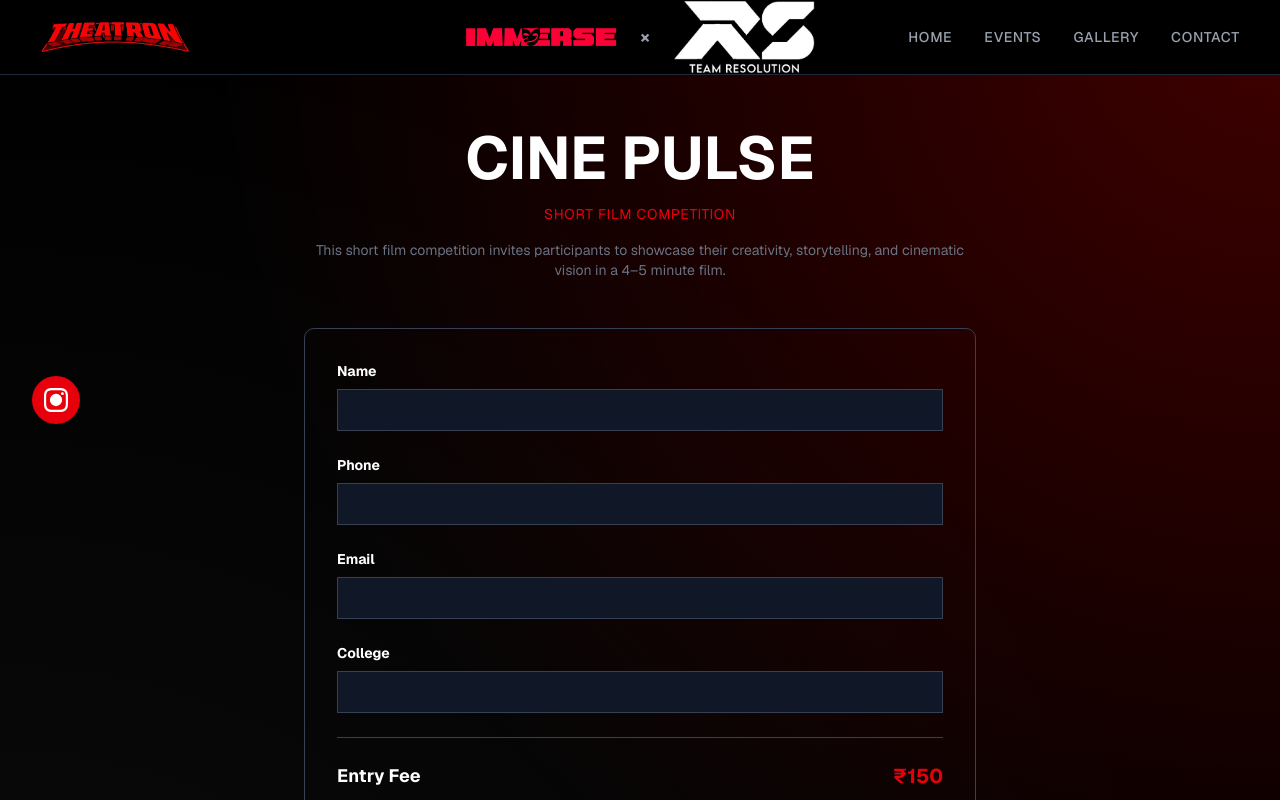
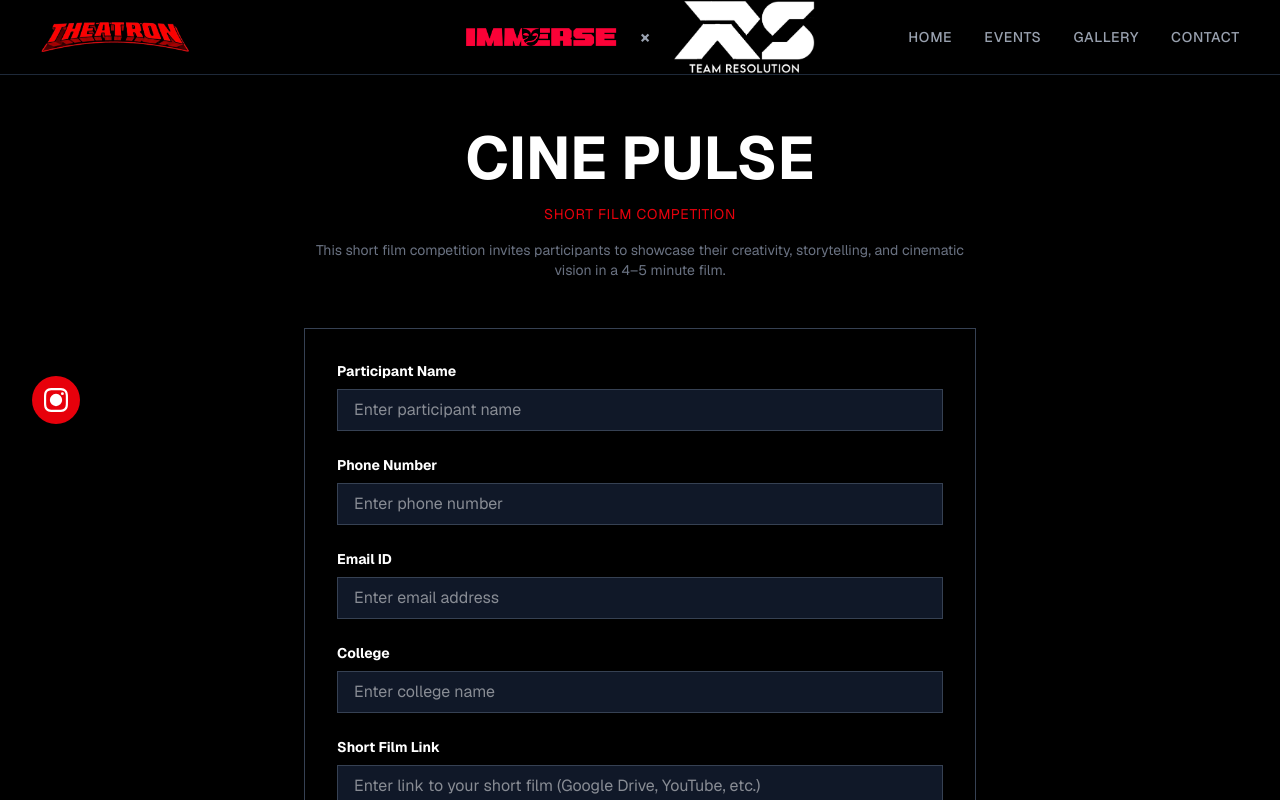
Before and after one commit to Club-Asymmetric/Theatron_Frontend, a Next.js app: page /registration/cineplus in a window 1280 px wide. Shown: the top 800 px of the page. Built offline with nearby package versions, Linux system fonts and the light colour scheme.

Commit message:
Cine pulse registration form fixed!

```diff
--- a/src/app/registration/cineplus/page.jsx
+++ b/src/app/registration/cineplus/page.jsx
@@ -5,83 +5,150 @@ import Footer from "@/components/footer"
 import { useState } from "react"
 
 export default function CinePulseRegistration() {
-  const [formData, setFormData] = useState({ name: "", phone: "", email: "", college: "" })
+  const [formData, setFormData] = useState({
+    name: "",
+    phone: "",
+    email: "",
+    college: "",
+    short_film_link: ""
+  })
   const [isSubmitting, setIsSubmitting] = useState(false)
-  const [errorMsg, setErrorMsg] = useState(null)
+  const [submitStatus, setSubmitStatus] = useState(null)
 
-  const handleInputChange = (e) => setFormData({ ...formData, [e.target.name]: e.target.value })
+  const handleInputChange = (e) => {
+    setFormData({
+      ...formData,
+      [e.target.name]: e.target.value
+    })
+  }
 
-  const handlePayment = async (e) => {
+  const handleSubmit = async (e) => {
     e.preventDefault()
     setIsSubmitting(true)
-    setErrorMsg(null)
+    setSubmitStatus(null)
 
     try {
-      // Redirect to GitHub Pages payment handler with event details
-      const params = new URLSearchParams({
-        event: "CinePlus",
-        name: formData.name,
-        phone: formData.phone,
-        email: formData.email,
-        college: formData.college,
-        amount: 150,
-        currency: "INR",
-        receipt: `cinepulse_${Date.now()}`,
-        redirect: "https://theatron-nu.vercel.app/success"
-      }).toString()
+      const response = await fetch(`${process.env.NEXT_PUBLIC_API_BASE_URL}/register/solo/cine-pulse`, {
+        method: 'POST',
+        headers: {
+          'Content-Type': 'application/json',
+        },
+        body: JSON.stringify(formData),
+      })
 
-      window.location.href = `https://farhansohail07.github.io/Project-/payment.html?${params}`
-    } catch (err) {
-      console.error(err)
-      setErrorMsg("Something went wrong while starting payment.")
+      if (response.ok) {
+        setSubmitStatus('success')
+        setFormData({ name: "", phone: "", email: "", college: "", short_film_link: "" })
+      } else {
+        setSubmitStatus('error')
+      }
+    } catch (error) {
+      console.error('Error submitting form:', error)
+      setSubmitStatus('error')
     } finally {
       setIsSubmitting(false)
     }
   }
-
   return (
-    <main className="bg-black text-white min-h-screen relative">
-      <div className="absolute inset-0 bg-[radial-gradient(circle_at_top_right,rgba(255,0,0,0.25),transparent_60%)] pointer-events-none"></div>
-      <div className="absolute inset-0 bg-[radial-gradient(circle_at_bottom_left,rgba(255,255,255,0.05),transparent_70%)] pointer-events-none"></div>
-
+    <main className="bg-black text-white min-h-screen">
       <Navigation />
       <Sidebar />
 
-      <section className="pt-32 pb-20 px-8 relative">
+      {/* Registration Section */}
+      <section className="pt-32 pb-20 px-8">
         <div className="max-w-2xl mx-auto">
           <div className="text-center mb-12">
             <h1 className="text-6xl font-bold mb-4">CINE PULSE</h1>
             <p className="text-red-600 text-sm tracking-wider mb-4">SHORT FILM COMPETITION</p>
-            <p className="text-gray-500 text-sm">
-              This short film competition invites participants to showcase their creativity, storytelling, and cinematic vision in a 4–5 minute film.
-            </p>
+            <p className="text-gray-500 text-sm">This short film competition invites participants to showcase their creativity, storytelling, and cinematic vision in a 4–5 minute film.</p>
           </div>
 
-          <div className="border border-gray-700 p-8 rounded-lg">
-            {errorMsg && (
-              <div className="mb-6 p-4 bg-red-900 border border-red-600 text-red-200 rounded">
-                {errorMsg}
+          {/* Registration Form */}
+          <div className="border border-gray-700 p-8">
+            {submitStatus === 'success' && (
+              <div className="mb-6 p-4 bg-green-900 border border-green-600 text-green-200 rounded">
+                Registration successful! You will receive a confirmation email shortly.
               </div>
             )}
+            {submitStatus === 'error' && (
+              <div className="mb-6 p-4 bg-red-900 border border-red-600 text-red-200 rounded">
+                Registration failed. Please try again.
+              </div>
+            )}
+            <form className="space-y-6" onSubmit={handleSubmit}>
+              <div>
+                <label className="block text-sm font-bold mb-2">Participant Name</label>
+                <input
+                  type="text"
+                  name="name"
+                  value={formData.name}
+                  onChange={handleInputChange}
+                  className="w-full bg-gray-900 border border-gray-700 px-4 py-2 text-white focus:border-red-600 focus:outline-none transition"
+                  placeholder="Enter participant name"
+                  required
+                />
+              </div>
 
-            <form className="space-y-6" onSubmit={handlePayment}>
-              {["name", "phone", "email", "college"].map((field) => (
-                <div key={field}>
-                  <label className="block text-sm font-bold mb-2 capitalize">{field}</label>
-                  <input
-                    type={field === "email" ? "email" : field === "phone" ? "tel" : "text"}
-                    name={field}
-                    value={formData[field]}
-                    onChange={handleInputChange}
-                    className="w-full bg-gray-900 border border-gray-700 px-4 py-2 text-white focus:border-red-600 focus:outline-none transition"
-                    required
-                  />
+              <div>
+                <label className="block text-sm font-bold mb-2">Phone Number</label>
+                <input
+                  type="tel"
+                  name="phone"
+                  value={formData.phone}
+                  onChange={handleInputChange}
+                  className="w-full bg-gray-900 border border-gray-700 px-4 py-2 text-white focus:border-red-600 focus:outline-none transition"
+                  placeholder="Enter phone number"
+                  required
+                />
+              </div>
+
+              <div>
+                <label className="block text-sm font-bold mb-2">Email ID</label>
+                <input
+                  type="email"
+                  name="email"
+                  value={formData.email}
+                  onChange={handleInputChange}
+                  className="w-full bg-gray-900 border border-gray-700 px-4 py-2 text-white focus:border-red-600 focus:outline-none transition"
+                  placeholder="Enter email address"
+                  required
+                />
+              </div>
+
+              <div>
+                <label className="block text-sm font-bold mb-2">College</label>
+                <input
+                  type="text"
+                  name="college"
+                  value={formData.college}
+                  onChange={handleInputChange}
+                  className="w-full bg-gray-900 border border-gray-700 px-4 py-2 text-white focus:border-red-600 focus:outline-none transition"
+                  placeholder="Enter college name"
+                  required
+                />
+              </div>
+
+              <div>
+                <label className="block text-sm font-bold mb-2">Short Film Link</label>
+                <input
+                  type="url"
+                  name="short_film_link"
+                  value={formData.short_film_link}
+                  onChange={handleInputChange}
+                  className="w-full bg-gray-900 border border-gray-700 px-4 py-2 text-white focus:border-red-600 focus:outline-none transition"
+                  placeholder="Enter link to your short film (Google Drive, YouTube, etc.)"
+                  required
+                />
+                <p className="text-xs text-gray-500 mt-1">
+                  Please ensure your link is publicly accessible for viewing
+                </p>
+              </div>
+
+              <div className="border-t border-gray-700 pt-6">
+                <div className="flex justify-between items-center mb-4">
+                  <span className="text-lg font-bold">Entry Fee</span>
+                  <span className="text-red-600 text-xl font-bold">₹150</span>
                 </div>
-              ))}
-
-              <div className="border-t border-gray-700 pt-6 flex justify-between items-center">
-                <span className="text-lg font-bold">Entry Fee</span>
-                <span className="text-red-600 text-xl font-bold">₹150</span>
               </div>
 
               <button
@@ -89,7 +156,7 @@ export default function CinePulseRegistration() {
                 disabled={isSubmitting}
                 className="w-full bg-red-600 px-6 py-3 text-white font-bold hover:bg-red-700 transition disabled:opacity-50"
               >
-                {isSubmitting ? "PROCESSING..." : "REGISTER & PAY ₹150"}
+                {isSubmitting ? 'SUBMITTING...' : 'REGISTER FOR CINE PULSE'}
               </button>
             </form>
           </div>
```
